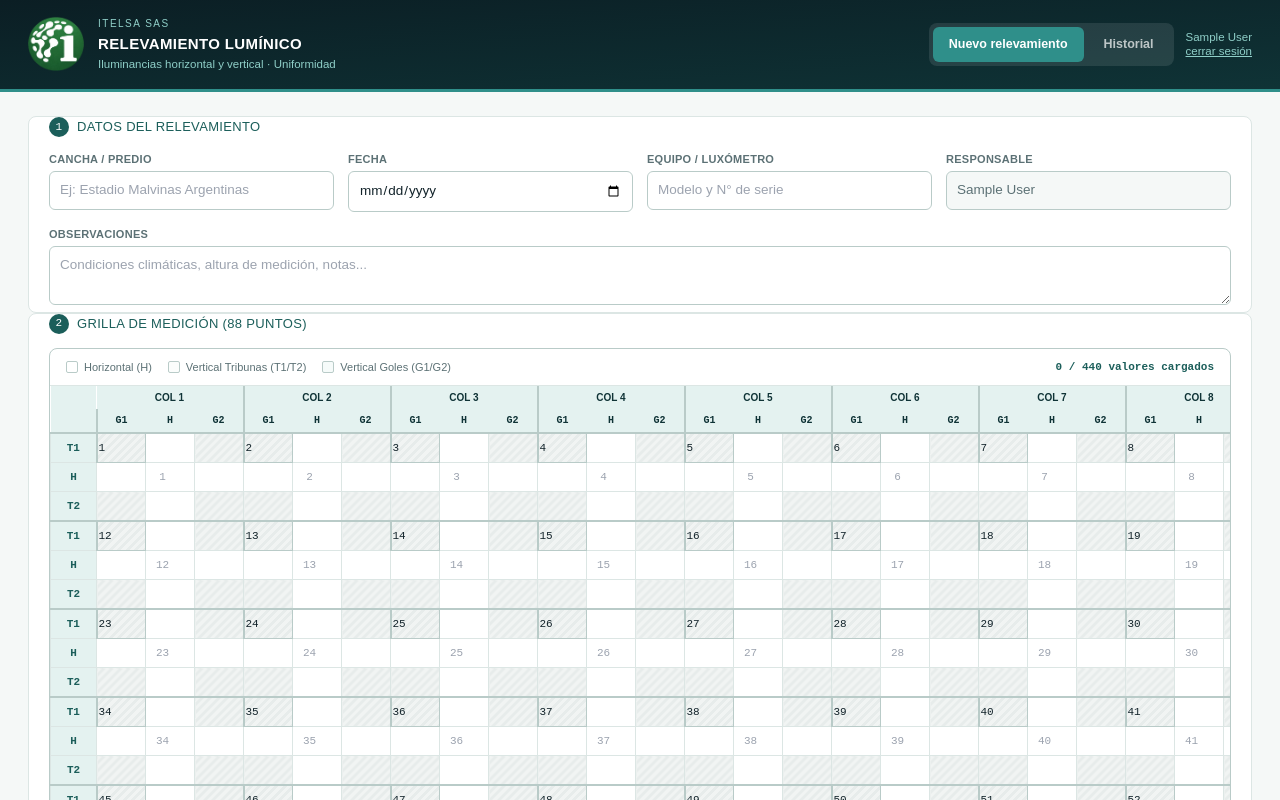
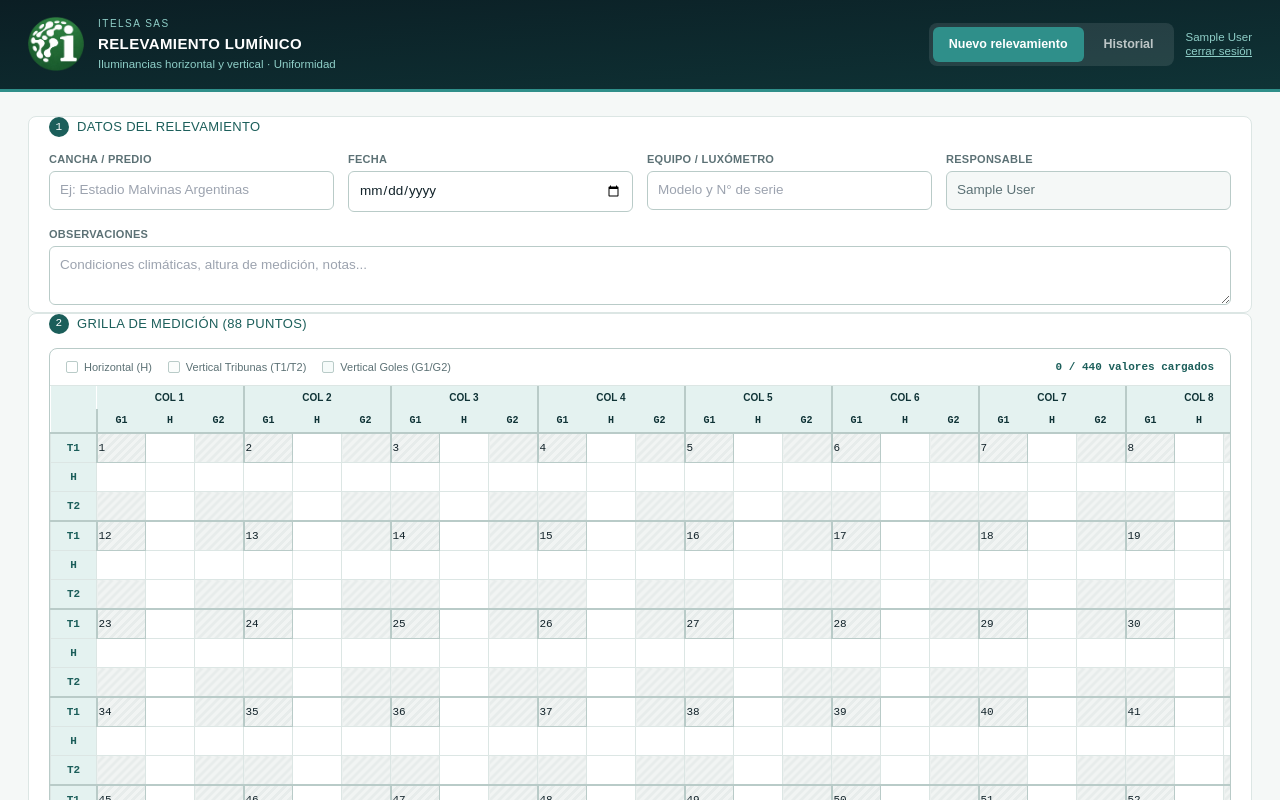
Before and after one commit to avidela47/medicion-de-matriz-88puntos, a Next.js app: page / in a window 1280 px wide. Shown: the top 800 px of the page. Built offline with nearby package versions, Linux system fonts and the light colour scheme; no server answers; sample sign-in values are in the browser's storage.

Commit message:
fix: sacar numero duplicado de celda H

```diff
--- a/components/GridInput.js
+++ b/components/GridInput.js
@@ -90,7 +90,7 @@ export default function GridInput({ grid, onChange, filled }) {
                     }
                     const role = cellRole(r, c);
                     const value = grid[r][c];
-                    const placeholder = role === 'H' && rm === 1 ? String(pointNumber(r, c)) : '';
+                    const placeholder = '';
                     return (
                       <td
                         key={c}
```
